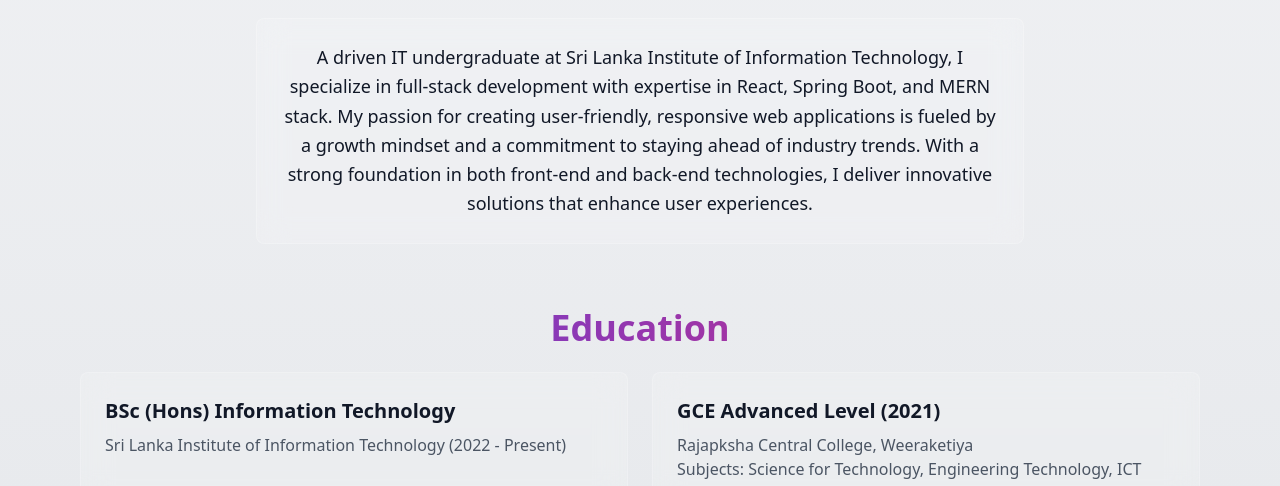
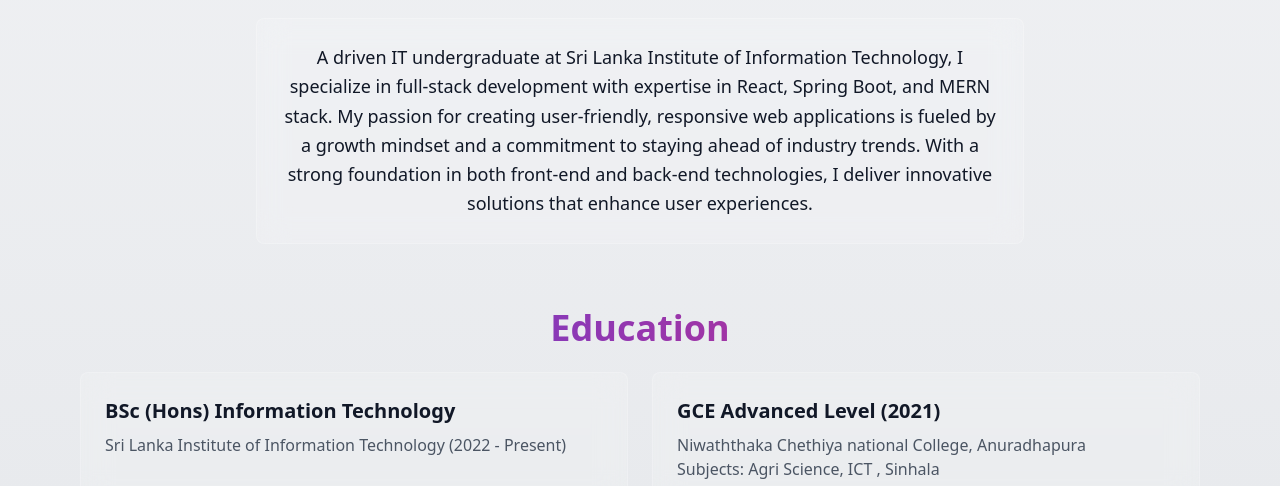
Before and after one commit to NimeshaShehan/NimeshaShehan.github.io, a plain HTML site: page index.html in a window 1280 px wide. Shown: the part 466-952 px from the top of the page. Drawn offline with nearby package versions, Linux system fonts and the light colour scheme.

Commit message:
update some text

```diff
--- a/index.html
+++ b/index.html
@@ -80,7 +80,7 @@
         </div>
         <div class="skill-card p-6 rounded-lg glassmorphism">
           <h3 class="text-xl font-semibold mb-2">GCE Advanced Level (2021)</h3>
-          <p class="text-gray-600">Rajapksha Central College, Weeraketiya<br>Subjects: Science for Technology, Engineering Technology, ICT</p>
+          <p class="text-gray-600">Niwaththaka Chethiya national College, Anuradhapura<br>Subjects: Agri Science, ICT , Sinhala</p>
         </div>
       </div>
     </section>
```
